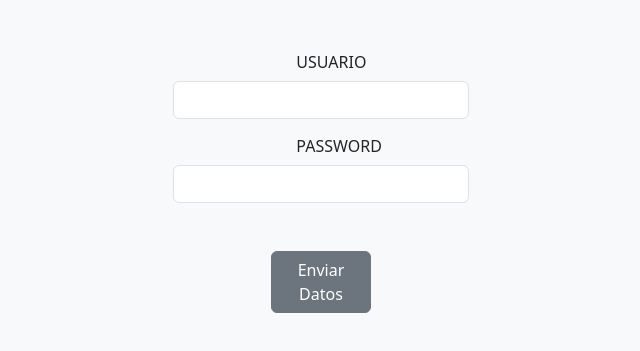
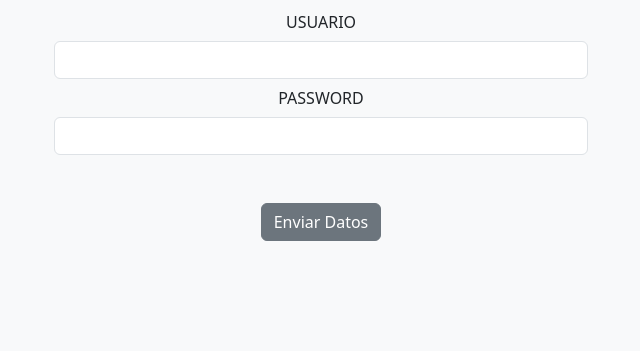
Before and after one commit to pablomos87/PWATT, a website: page Tareas/tarea-02/public/index.html in a window 1280 px wide. Shown: the part 101-452 px from the top of the page, without its empty margins (319-959 px from the left). Drawn offline with nearby package versions, Linux system fonts and the light colour scheme.

Commit message:
09/17 commmit

```diff
--- a/Tareas/tarea-02/public/index.html
+++ b/Tareas/tarea-02/public/index.html
@@ -1,5 +1,6 @@
 <!DOCTYPE html>
 <html lang="en">
+
 <head>
   <!doctype html>
   <html lang="en">
@@ -16,23 +17,22 @@
     <h1>Sign In</h1>
   </div>
 
+  <div class="container">
     <form action="/" method="post">
-<div class="m-5 d-flex justify-content-center align-items-center flex-column">
-
-<div class="mb-2 w-25 text-center">
-    <label for="user" class="col-sm-2 col-form-label form-label-custom">USUARIO</label>
+      <div class="container-fluid w-50 text-center">
+        <label for="user" class="col-sm-2 col-form-label form-label-custom text-center">USUARIO</label>
         <input type="text" class="form-control" id="user" name="user" required>
       </div>
-  <div class="w-25 text-center">
-    <label for="password" class="col-sm-2 col-form-label">PASSWORD</label>
+      <div class="container-fluid w-50 text-center">
+        <label for="password" class="col-sm-2 col-form-label form-label-custom text-center">PASSWORD</label>
         <input type="password" class="form-control" id="password" name="password" required>
+      </div>
       <div class="m-5 text-center">
-      <button type="submit" class="btn btn-secondary w-50">Enviar Datos</button>
+        <button type="submit" class="btn btn-secondary ">Enviar Datos</button>
       </div>
+
+    </form>
   </div>
-</div>
-</form>
-
 
   <script src="https://cdn.jsdelivr.net/npm/bootstrap@5.3.1/dist/js/bootstrap.bundle.min.js"
     integrity="sha384-HwwvtgBNo3bZJJLYd8oVXjrBZt8cqVSpeBNS5n7C8IVInixGAoxmnlMuBnhbgrkm"
```
Also changed, not shown: 2 other files. Lines whose indentation alone changed are shown as unchanged.
